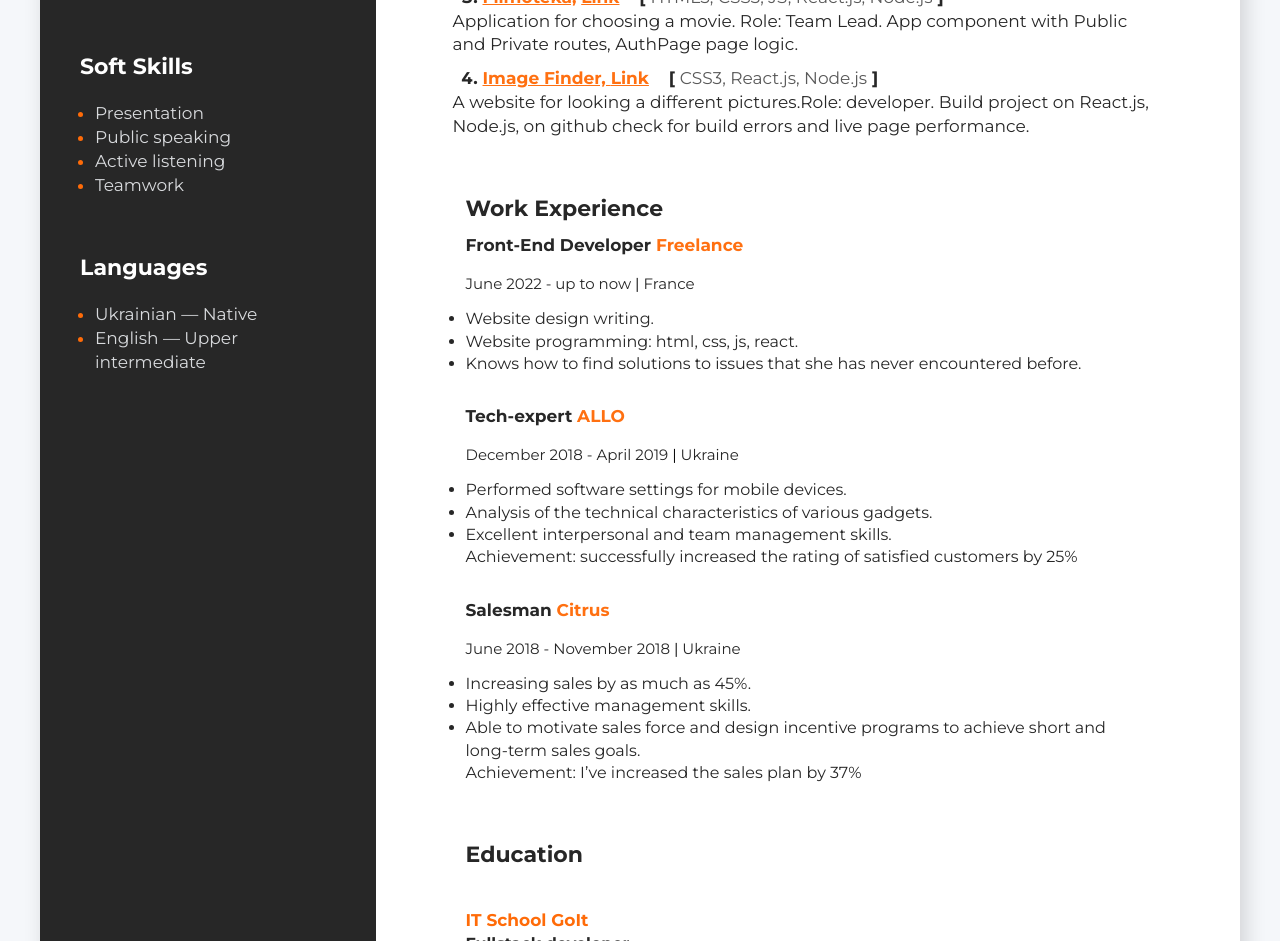
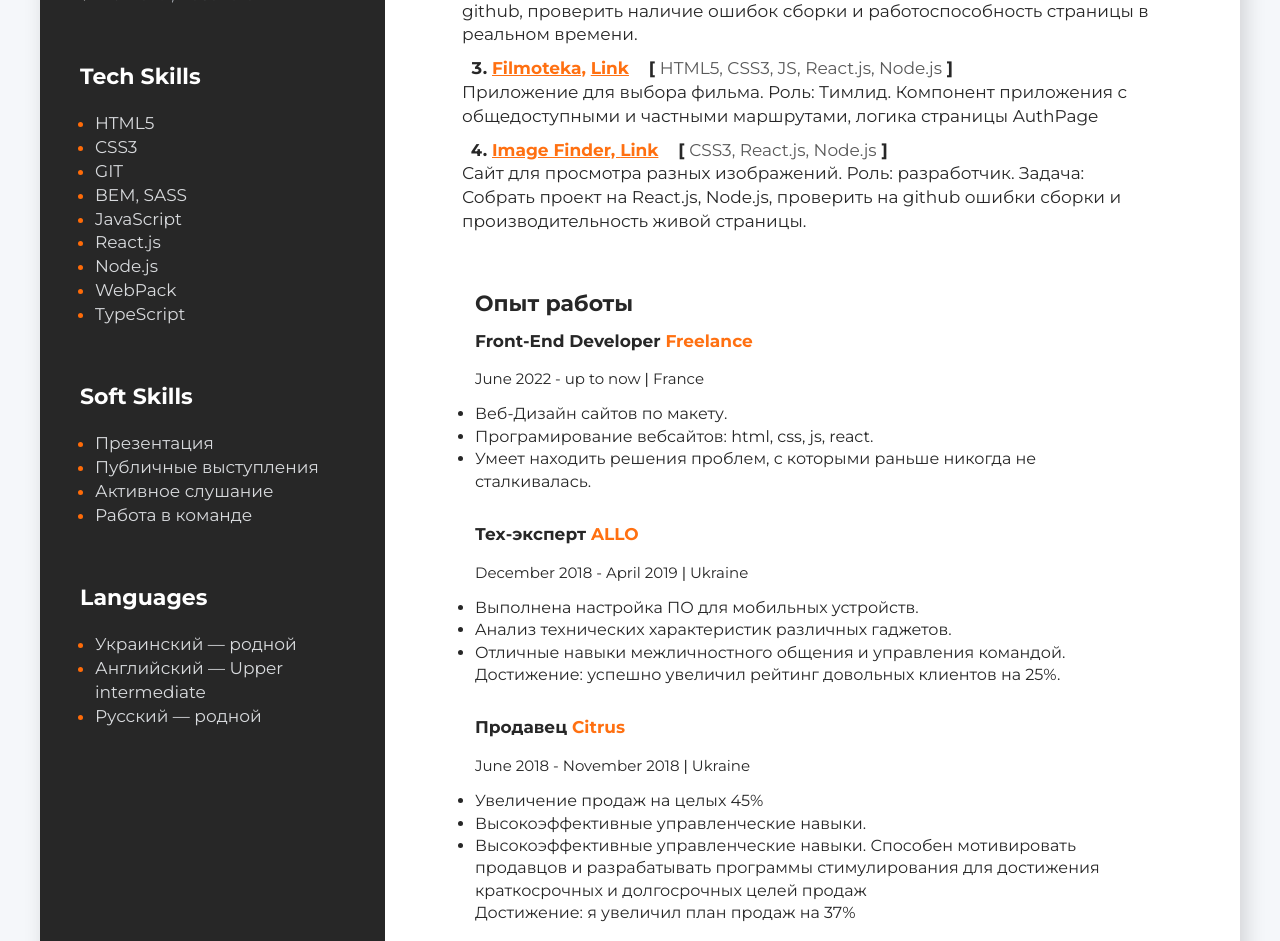
Before and after one commit to iankaFil/Resume, a plain HTML site: page index.html in a window 1280 px wide. Shown: the part 627-1568 px from the top of the page. Drawn offline with Linux system fonts and the light colour scheme.

Commit message:
Update index.html

```diff
--- a/index.html
+++ b/index.html
@@ -13,7 +13,7 @@
 		<!--sidebar-->
 		<div class="wrapper">
 			<aside class="sidebar">
-				<!-- <img class="my-photo" src="./img/IMG_1495.JPEG" alt="user photo" /> -->
+				<img class="my-photo" src="./img/DSC_4632n.jpg" alt="user photo" />
 				<!--contacts-->
 				<div class="sidebar-row">
 					<div class="contacts-container">
@@ -21,11 +21,11 @@
 						<div>
 							<p>
 								<span class="contacts-link-type"></span>
-								<a class="contacts-link tel contact" href="tel:+14034798676">
+								<a class="contacts-link tel contact" href="tel:+87476620817">
 									<svg class="contacts-link__icon" width="18" height="18">
 										<use href="./SVG/sprite.svg#icon-phone-outline"></use>
 									</svg>
-									+1(403)4798676
+									+87476620817
 								</a>
 							</p>
 							<p>
@@ -70,7 +70,7 @@
 									<svg class="contacts-link__icon" width="18" height="18">
 										<use href="./SVG/sprite.svg#icon-flag-outline"></use>
 									</svg>
-									Calgary, Canada
+									Алматы, Казахстан
 								</a>
 							</p>
 						</div>
@@ -101,17 +101,20 @@
 					<div class="tech-skills-container">
 						<h3 class="tech-skills-title">Soft Skills</h3>
 						<ul class="tech-skills-list">
-							<li class="tech-skills-item"><span class="tech-skills-text">Presentation</span></li>
-							<li class="tech-skills-item"><span class="tech-skills-text">Public speaking</span></li>
-							<li class="tech-skills-item"><span class="tech-skills-text">Active listening</span></li>
-							<li class="tech-skills-item"><span class="tech-skills-text">Teamwork</span></li>
+							<li class="tech-skills-item"><span class="tech-skills-text">Презентация</span></li>
+							<li class="tech-skills-item"><span class="tech-skills-text">Публичные выступления</span></li>
+							<li class="tech-skills-item"><span class="tech-skills-text">Активное слушание</span></li>
+							<li class="tech-skills-item"><span class="tech-skills-text">Работа в команде</span></li>
 						</ul>
 					</div>
 					<div class="tech-skills-container">
 						<h3 class="tech-skills-title">Languages</h3>
 						<ul class="tech-skills-list">
-							<li class="tech-skills-item"><span class="tech-skills-text">Ukrainian &mdash; Native</span></li>
-							<li class="tech-skills-item"><span class="tech-skills-text">English &mdash; Upper intermediate</span></li>
+							<li class="tech-skills-item"><span class="tech-skills-text">Украинский &mdash; родной</span></li>
+							<li class="tech-skills-item">
+								<span class="tech-skills-text">Английский &mdash; Upper intermediate</span>
+							</li>
+							<li class="tech-skills-item"><span class="tech-skills-text">Русский &mdash; родной</span></li>
 						</ul>
 					</div>
 				</div>
@@ -122,15 +125,20 @@
 				<div class="info-container">
 					<!--about user-->
 					<div class="about">
-						<h1 class="name">Yana Fil</h1>
+						<h1 class="name">Яна Филь</h1>
 						<h2 class="profession">Front-End Developer</h2>
 
 						<p class="description">
-							Motivated, successful programmer, quickly gaining experience, good team player. Creates designs for sites
+							<!-- Motivated, successful programmer, quickly gaining experience, good team player. Creates designs for sites
 							according to the layout, knows how to adapt the site for different devices. Knows how to work with GitHub,
 							switch branches, make the right commits. Agile experience. Quickly finds a common language with teammates.
 							Acts as a leader and maintains a friendly atmosphere in the team. Experienced in BEM methodology. Able to
-							work through the SASS preprocessor. With good knowledges JavaScript, React, Node.
+							work through the SASS preprocessor. With good knowledges JavaScript, React, Node. -->
+							Мотивированный, успешный программист, быстро обучаемый, хороший командный игрок. Создает дизайны для
+							сайтов по макету, умеет адаптировать сайт под разные устройства. Умеет работать с GitHub, переключать
+							ветки, делать правильные коммиты. Быстро находит общий язык с товарищами по команде. Выступает в роли
+							лидера и поддерживает дружескую атмосферу в коллективе. Опыт работы с методологией BEM. Умеет работать
+							через препроцессор SASS. С хорошим знанием JavaScript, React, Node и других библиотек.
 						</p>
 					</div>
 					<!--Projects-->
@@ -147,8 +155,8 @@
 									<b>]</b>
 								</span>
 								<p class="project-descr">
-									A website with a responsive layout and modal forms. Role: developer. Build project on github, check
-									for build errors and live page performance.
+									Сайт с адаптивной версткой и модальными формами. Роль: разработчик. Задача: Собрать проект на github,
+									проверить наличие ошибок сборки и работоспособность страницы в реальном времени.
 								</p>
 							</li>
 							<li class="projects-item">
@@ -161,8 +169,8 @@
 									<b>]</b>
 								</span>
 								<p class="project-descr">
-									A website with a responsive layout. Role: Team Lead. Build project on github, check for build errors
-									and live page performance.
+									Сайт с адаптивной версткой. Роль: Тимлид. Задача: Собрать проект на github, проверить наличие ошибок
+									сборки и работоспособность страницы в реальном времени.
 								</p>
 							</li>
 							<li class="projects-item">
@@ -175,8 +183,8 @@
 									<b>]</b>
 								</span>
 								<p class="project-descr">
-									Application for choosing a movie. Role: Team Lead. App component with Public and Private routes,
-									AuthPage page logic.
+									Приложение для выбора фильма. Роль: Тимлид. Компонент приложения с общедоступными и частными
+									маршрутами, логика страницы AuthPage
 								</p>
 							</li>
 							<li class="projects-item">
@@ -191,15 +199,15 @@
 									<b>]</b>
 								</span>
 								<p class="project-descr">
-									A website for looking a different pictures.Role: developer. Build project on React.js, Node.js, on
-									github check for build errors and live page performance.
+									Сайт для просмотра разных изображений. Роль: разработчик. Задача: Собрать проект на React.js, Node.js,
+									проверить на github ошибки сборки и производительность живой страницы.
 								</p>
 							</li>
 						</ol>
 					</div>
 					<!--work-->
 					<div class="work">
-						<h3 class="about-me-title">Work Experience</h3>
+						<h3 class="about-me-title">Опыт работы</h3>
 						<!--company1-->
 						<div>
 							<h4 class="profession-title">
@@ -212,17 +220,17 @@
 								France
 							</p>
 							<ul class="profession-duties">
-								<li class="profession-duties-item">Website design writing.</li>
-								<li class="profession-duties-item">Website programming: html, css, js, react.</li>
+								<li class="profession-duties-item">Веб-Дизайн сайтов по макету.</li>
+								<li class="profession-duties-item">Програмирование вебсайтов: html, css, js, react.</li>
 								<li class="profession-duties-item">
-									Knows how to find solutions to issues that she has never encountered before.
+									Умеет находить решения проблем, с которыми раньше никогда не сталкивалась.
 								</li>
 							</ul>
 						</div>
 						<!--company2-->
 						<div>
 							<h4 class="profession-title">
-								Tech-expert
+								Тех-эксперт
 								<span class="profession-company">ALLO</span>
 							</h4>
 							<p class="profession-time">
@@ -231,18 +239,16 @@
 								Ukraine
 							</p>
 							<ul class="profession-duties">
-								<li class="profession-duties-item">Performed software settings for mobile devices.</li>
-								<li class="profession-duties-item">Analysis of the technical characteristics of various gadgets.</li>
-								<li class="profession-duties-item">Excellent interpersonal and team management skills.</li>
-								<p class="profession-duties-item">
-									Achievement: successfully increased the rating of satisfied customers by 25%
-								</p>
+								<li class="profession-duties-item">Выполнена настройка ПО для мобильных устройств.</li>
+								<li class="profession-duties-item">Aнализ технических характеристик различных гаджетов.</li>
+								<li class="profession-duties-item">Отличные навыки межличностного общения и управления командой.</li>
+								<p class="profession-duties-item">Достижение: успешно увеличил рейтинг довольных клиентов на 25%.</p>
 							</ul>
 						</div>
 						<!--company3-->
 						<div>
 							<h4 class="profession-title">
-								Salesman
+								Продавец
 								<span class="profession-company">Citrus</span>
 							</h4>
 							<p class="profession-time">
@@ -251,30 +257,31 @@
 								Ukraine
 							</p>
 							<ul class="profession-duties">
-								<li class="profession-duties-item">Increasing sales by as much as 45%.</li>
-								<li class="profession-duties-item">Highly effective management skills.</li>
+								<li class="profession-duties-item">Увеличение продаж на целых 45%</li>
+								<li class="profession-duties-item">Высокоэффективные управленческие навыки.</li>
 								<li class="profession-duties-item">
-									Able to motivate sales force and design incentive programs to achieve short and long-term sales goals.
+									Высокоэффективные управленческие навыки. Способен мотивировать продавцов и разрабатывать программы
+									стимулирования для достижения краткосрочных и долгосрочных целей продаж
 								</li>
-								<p class="profession-duties-item">Achievement: I’ve increased the sales plan by 37%</p>
+								<p class="profession-duties-item">Достижение: я увеличил план продаж на 37%</p>
 							</ul>
 						</div>
 					</div>
 					<!--Education-->
 					<div class="education-container">
-						<h3 class="about-me-title education-title">Education</h3>
+						<h3 class="about-me-title education-title">Образование</h3>
 						<br />
 						<h4 class="univ-name">IT School GoIt</h4>
 						<h5 class="univ-speciality">Fullstack developer</h5>
 						<p class="profession-time">
-							June 2022 - April 2023
+							June 2021 - April 2022
 							<span class="profession-divider">|</span>
 							Ukraine
 						</p>
 						<br />
 						<br />
-						<h4 class="univ-name">International Humanitarian University</h4>
-						<h5 class="univ-speciality">Filology, Bachelor</h5>
+						<h4 class="univ-name">Интернациональный международный университет</h4>
+						<h5 class="univ-speciality">Филология, Бакалавр</h5>
 						<p class="profession-time">
 							June 2014 - May 2020
 							<span class="profession-divider">|</span>
```
